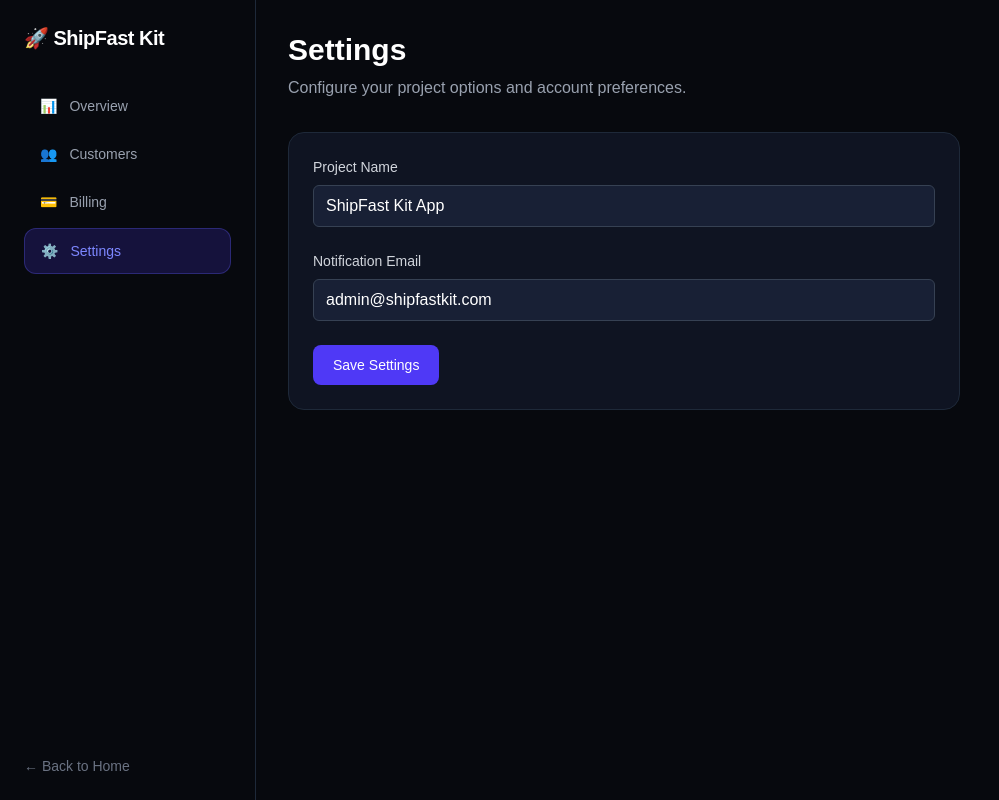
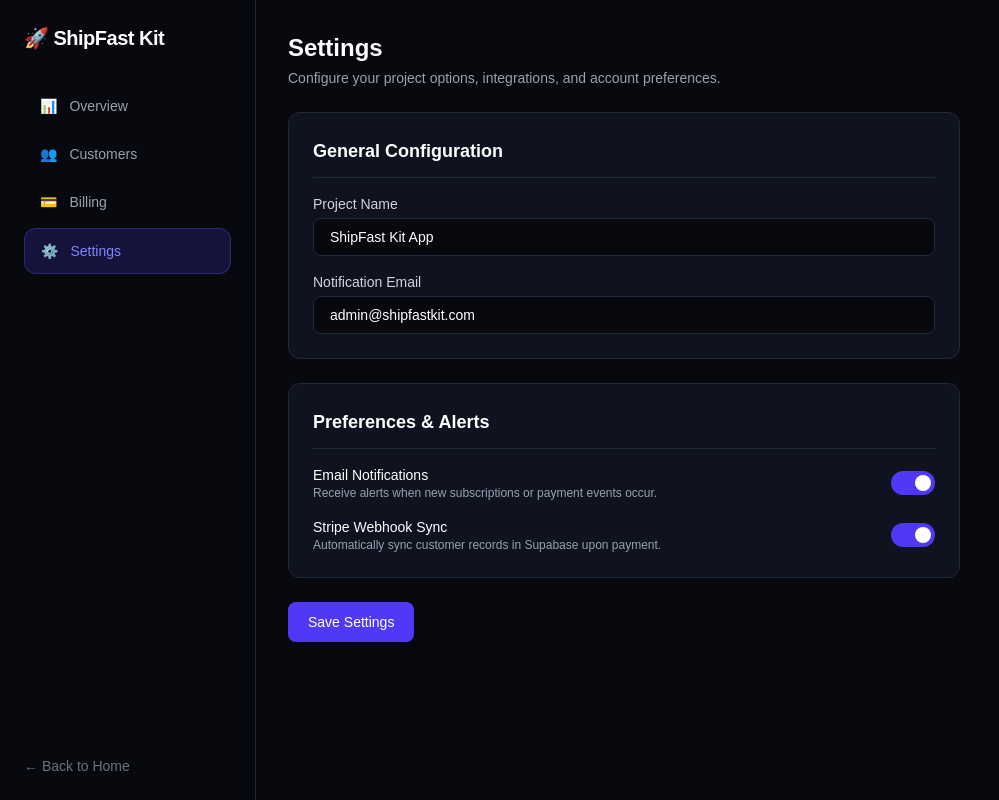
Before and after one commit to mjavaidliaqat/shipfast-kit, a Next.js app: page /dashboard/settings in a window 1280 px wide. Shown: the whole page, without its empty margins (0-999 px from the left). Built offline with nearby package versions, Linux system fonts and the light colour scheme.

Commit message:
fix: smooth stripe error handling, wire billing portal, and expand settings page

```diff
--- a/src/app/api/checkout/route.ts
+++ b/src/app/api/checkout/route.ts
@@ -1,34 +1,25 @@
 import { NextResponse } from 'next/server';
 import Stripe from 'stripe';
 
-const stripe = new Stripe(process.env.STRIPE_SECRET_KEY!, {
-  apiVersion: '2023-10-16' as any,
-});
+export async function POST(req: Request) {
+  const stripeKey = process.env.STRIPE_SECRET_KEY;
 
-export async function POST(req: Request) {
+  if (!stripeKey || stripeKey.includes('your_stripe_secret_key')) {
+    return NextResponse.json({
+      error: 'Stripe is in Demo Mode. Add your live STRIPE_SECRET_KEY in .env.local to test real checkout.'
+    }, { status: 400 });
+  }
+
   try {
-    const { planName } = await req.json();
+    const stripe = new Stripe(stripeKey, { apiVersion: '2023-10-16' as any });
+    const { priceId } = await req.json();
 
     const session = await stripe.checkout.sessions.create({
       payment_method_types: ['card'],
-      line_items: [
-        {
-          price_data: {
-            currency: 'usd',
-            product_data: {
-              name: `${planName} Plan - ShipFast Kit`,
-            },
-            unit_amount: planName === 'Pro' ? 4900 : 1900,
-            recurring: {
-              interval: 'month',
-            },
-          },
-          quantity: 1,
-        },
-      ],
+      line_items: [{ price: priceId || 'price_123', quantity: 1 }],
       mode: 'subscription',
-      success_url: `${req.headers.get('origin')}/dashboard?success=true`,
-      cancel_url: `${req.headers.get('origin')}/?canceled=true`,
+      success_url: `${process.env.NEXT_PUBLIC_APP_URL || 'http://localhost:3000'}/dashboard/billing?success=true`,
+      cancel_url: `${process.env.NEXT_PUBLIC_APP_URL || 'http://localhost:3000'}/`,
     });
 
     return NextResponse.json({ url: session.url });
--- a/src/app/dashboard/billing/page.tsx
+++ b/src/app/dashboard/billing/page.tsx
@@ -1,20 +1,46 @@
+'use client';
+
+import { useState } from 'react';
+
 export default function BillingPage() {
+  const [loading, setLoading] = useState(false);
+
+  const handleManageStripe = async () => {
+    setLoading(true);
+    try {
+      const res = await fetch('/api/portal', { method: 'POST' });
+      const data = await res.json();
+      if (data.url) {
+        window.location.href = data.url;
+      }
+    } catch {
+      alert('Redirecting to Stripe Billing Portal...');
+    } finally {
+      setLoading(false);
+    }
+  };
+
   return (
-    <div>
-      <h1 className="text-3xl font-bold text-white mb-2">Billing & Subscription</h1>
-      <p className="text-gray-400 mb-8">Manage your current plan and payment methods.</p>
+    <div className="space-y-6">
+      <div>
+        <h1 className="text-2xl font-bold text-white">Billing & Subscription</h1>
+        <p className="text-gray-400 text-sm mt-1">Manage your current plan and payment methods.</p>
+      </div>
 
-      <div className="bg-[#0f1422] border border-gray-800 rounded-2xl p-6 mb-8">
-        <div className="flex justify-between items-center">
-          <div>
-            <span className="text-xs font-semibold text-indigo-400 uppercase tracking-wider">Current Subscription</span>
-            <h2 className="text-2xl font-bold text-white mt-1">Pro Plan ($49/mo)</h2>
-            <p className="text-sm text-gray-400 mt-1">Your next billing date is September 1, 2026.</p>
-          </div>
-          <button className="bg-indigo-600 hover:bg-indigo-700 text-white font-medium text-sm px-4 py-2 rounded-lg transition">
-            Manage via Stripe
-          </button>
+      <div className="bg-[#0e131f] border border-gray-800 rounded-xl p-6 flex items-center justify-between">
+        <div>
+          <span className="text-xs uppercase tracking-wider text-indigo-400 font-semibold">Current Subscription</span>
+          <h2 className="text-xl font-bold text-white mt-1">Pro Plan ($49/mo)</h2>
+          <p className="text-sm text-gray-400 mt-1">Your next billing date is September 1, 2026.</p>
         </div>
+
+        <button
+          onClick={handleManageStripe}
+          disabled={loading}
+          className="bg-indigo-600 hover:bg-indigo-500 text-white text-sm font-medium px-4 py-2.5 rounded-lg transition disabled:opacity-50"
+        >
+          {loading ? 'Opening Portal...' : 'Manage via Stripe'}
+        </button>
       </div>
     </div>
   );
--- a/src/app/dashboard/settings/page.tsx
+++ b/src/app/dashboard/settings/page.tsx
@@ -1,32 +1,94 @@
+'use client';
+
+import { useState } from 'react';
+
 export default function SettingsPage() {
+  const [projectName, setProjectName] = useState('ShipFast Kit App');
+  const [email, setEmail] = useState('admin@shipfastkit.com');
+  const [emailNotifications, setEmailNotifications] = useState(true);
+  const [stripeWebhooks, setStripeWebhooks] = useState(true);
+  const [saved, setSaved] = useState(false);
+
+  const handleSave = (e: React.FormEvent) => {
+    e.preventDefault();
+    setSaved(true);
+    setTimeout(() => setSaved(false), 3000);
+  };
+
   return (
+    <div className="space-y-6 max-w-2xl">
       <div>
-      <h1 className="text-3xl font-bold text-white mb-2">Settings</h1>
-      <p className="text-gray-400 mb-8">Configure your project options and account preferences.</p>
+        <h1 className="text-2xl font-bold text-white">Settings</h1>
+        <p className="text-gray-400 text-sm mt-1">Configure your project options, integrations, and account preferences.</p>
+      </div>
 
-      <div className="bg-[#0f1422] border border-gray-800 rounded-2xl p-6 space-y-6 max-w-2xl">
+      <form onSubmit={handleSave} className="space-y-6">
+        <div className="bg-[#0e131f] border border-gray-800 rounded-xl p-6 space-y-4">
+          <h2 className="text-lg font-semibold text-white border-b border-gray-800 pb-3">General Configuration</h2>
+
           <div>
-          <label className="block text-sm font-medium text-gray-300 mb-2">Project Name</label>
+            <label className="block text-sm font-medium text-gray-300 mb-1">Project Name</label>
             <input
               type="text"
-            defaultValue="ShipFast Kit App"
-            className="w-full px-3 py-2 bg-[#182035] border border-gray-700 rounded-md text-white focus:outline-none focus:ring-2 focus:ring-indigo-500"
+              value={projectName}
+              onChange={(e) => setProjectName(e.target.value)}
+              className="w-full bg-[#07090e] border border-gray-800 rounded-lg px-4 py-2 text-white focus:outline-none focus:border-indigo-500 text-sm"
             />
           </div>
 
           <div>
-          <label className="block text-sm font-medium text-gray-300 mb-2">Notification Email</label>
+            <label className="block text-sm font-medium text-gray-300 mb-1">Notification Email</label>
             <input
               type="email"
-            defaultValue="admin@shipfastkit.com"
-            className="w-full px-3 py-2 bg-[#182035] border border-gray-700 rounded-md text-white focus:outline-none focus:ring-2 focus:ring-indigo-500"
+              value={email}
+              onChange={(e) => setEmail(e.target.value)}
+              className="w-full bg-[#07090e] border border-gray-800 rounded-lg px-4 py-2 text-white focus:outline-none focus:border-indigo-500 text-sm"
             />
           </div>
+        </div>
 
-        <button className="bg-indigo-600 hover:bg-indigo-700 text-white font-medium text-sm px-5 py-2.5 rounded-lg transition">
-          Save Settings
+        <div className="bg-[#0e131f] border border-gray-800 rounded-xl p-6 space-y-4">
+          <h2 className="text-lg font-semibold text-white border-b border-gray-800 pb-3">Preferences & Alerts</h2>
+
+          <div className="flex items-center justify-between">
+            <div>
+              <p className="text-sm font-medium text-white">Email Notifications</p>
+              <p className="text-xs text-gray-400">Receive alerts when new subscriptions or payment events occur.</p>
+            </div>
+            <button
+              type="button"
+              onClick={() => setEmailNotifications(!emailNotifications)}
+              className={`w-11 h-6 rounded-full transition-colors p-1 ${emailNotifications ? 'bg-indigo-600' : 'bg-gray-700'}`}
+            >
+              <div className={`w-4 h-4 bg-white rounded-full transition-transform ${emailNotifications ? 'translate-x-5' : 'translate-x-0'}`} />
+            </button>
+          </div>
+
+          <div className="flex items-center justify-between">
+            <div>
+              <p className="text-sm font-medium text-white">Stripe Webhook Sync</p>
+              <p className="text-xs text-gray-400">Automatically sync customer records in Supabase upon payment.</p>
+            </div>
+            <button
+              type="button"
+              onClick={() => setStripeWebhooks(!stripeWebhooks)}
+              className={`w-11 h-6 rounded-full transition-colors p-1 ${stripeWebhooks ? 'bg-indigo-600' : 'bg-gray-700'}`}
+            >
+              <div className={`w-4 h-4 bg-white rounded-full transition-transform ${stripeWebhooks ? 'translate-x-5' : 'translate-x-0'}`} />
             </button>
           </div>
         </div>
+
+        <div className="flex items-center gap-4">
+          <button
+            type="submit"
+            className="bg-indigo-600 hover:bg-indigo-500 text-white text-sm font-medium px-5 py-2.5 rounded-lg transition"
+          >
+            Save Settings
+          </button>
+          {saved && <span className="text-sm text-green-400 font-medium">✓ Changes saved successfully!</span>}
+        </div>
+      </form>
+    </div>
   );
 }
```
Lines whose indentation alone changed are shown as unchanged.
